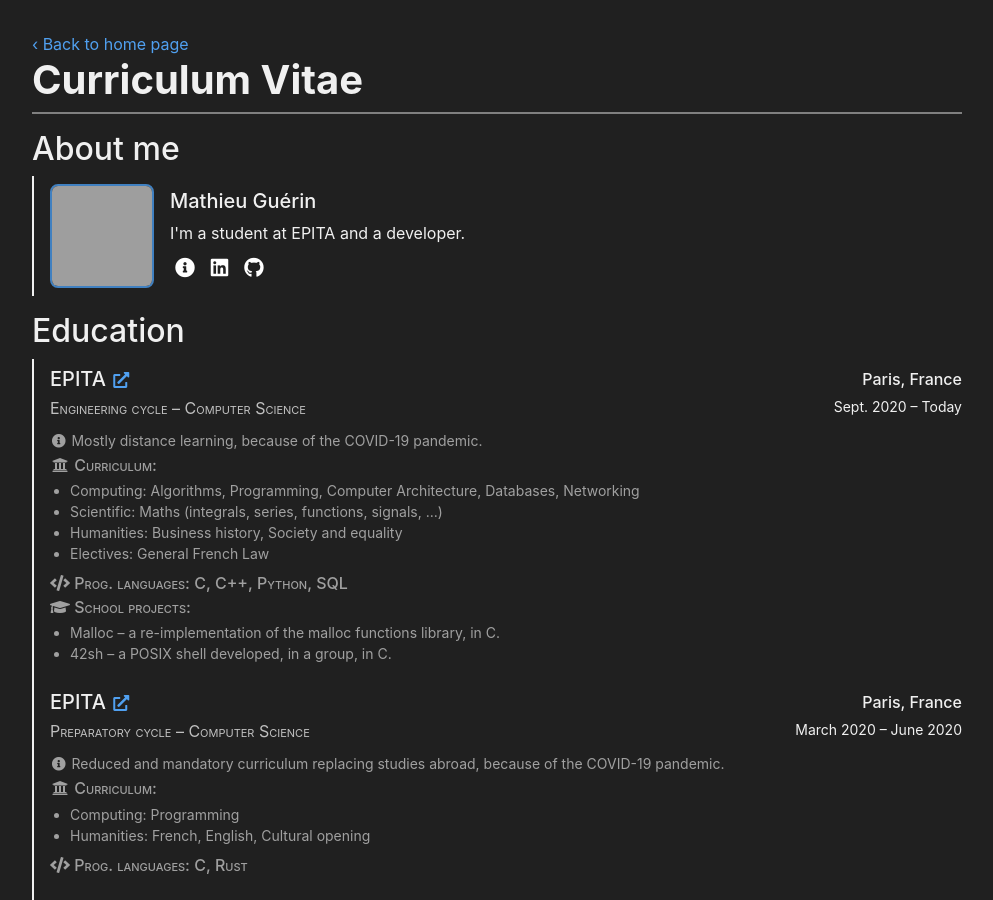
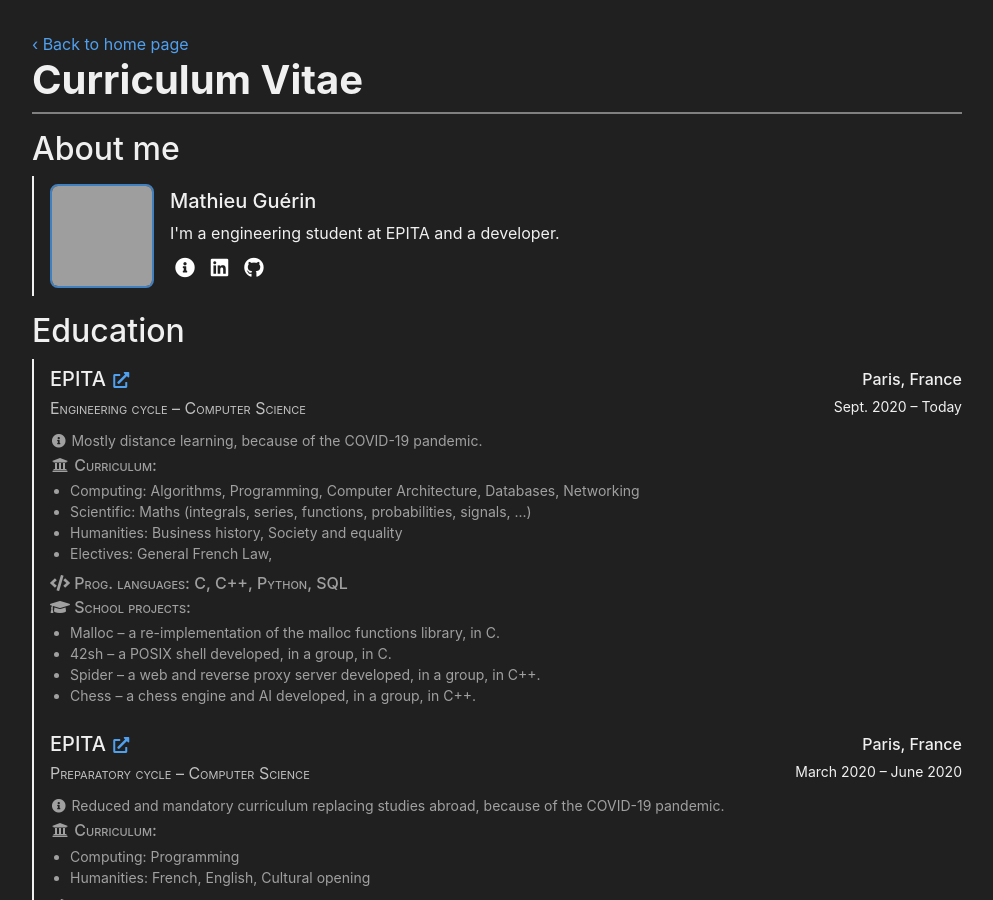
Before and after one commit to matiboux/matiboux.me, a Jekyll site: the page built from cv.html, in a window 1280 px wide and 900 px high, cut to the strip 0-900 px from the top of the window. Shown: the whole strip, without its empty margins (143-1136 px from the left). Built offline with Jekyll 4.4.1, drawn with Linux system fonts in a browser that asks for light colours; nearby versions of some CDN libraries; grey boxes are pictures that could not be loaded.

Commit message:
Update education section with more recent information in cv.html

```diff
--- a/_data/about.yml
+++ b/_data/about.yml
@@ -1,7 +1,7 @@
 name: Mathieu Guérin
 avatar: https://avatars0.githubusercontent.com/u/7428799?s=100
 biography:
-  I'm a student at EPITA and a developer.
+  I'm a engineering student at EPITA and a developer.
 
 social:
   twitter:
--- a/cv.html
+++ b/cv.html
@@ -43,15 +43,17 @@ container_class: mw-lg
 				<h6><i class="fas fa-university fa-fw"></i> Curriculum:</h6>
 				<ul>
 					<li>Computing: Algorithms, Programming, Computer Architecture, Databases, Networking</li>
-					<li>Scientific: Maths (integrals, series, functions, signals, ...)</li>
+					<li>Scientific: Maths (integrals, series, functions, probabilities, signals, ...)</li>
 					<li>Humanities: Business history, Society and equality</li>
-					<li>Electives: General French Law</li>
+					<li>Electives: General French Law, </li>
 				</ul>
 				<h6><i class="fas fa-code fa-fw"></i> Prog. languages: C, C++, Python, SQL</h6>
 				<h6><i class="fas fa-graduation-cap fa-fw"></i> School projects:</h6>
 				<ul>
 					<li>Malloc – a re-implementation of the malloc functions library, in C.</li>
 					<li>42sh – a POSIX shell developed, in a group, in C.</li>
+					<li>Spider – a web and reverse proxy server developed, in a group, in C++.</li>
+					<li>Chess – a chess engine and AI developed, in a group, in C++.</li>
 				</ul>
 			</div>
 		</div>
```
